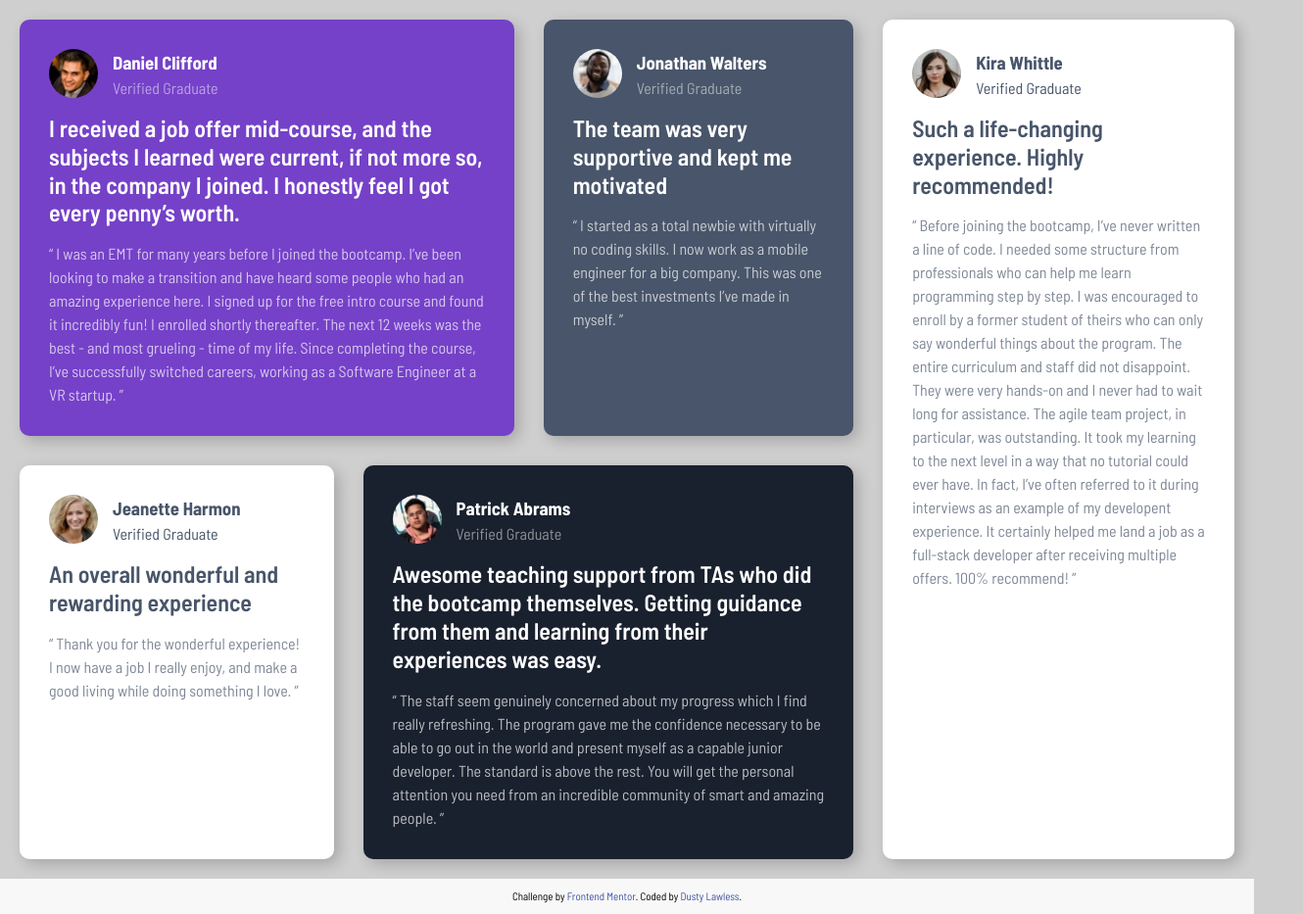
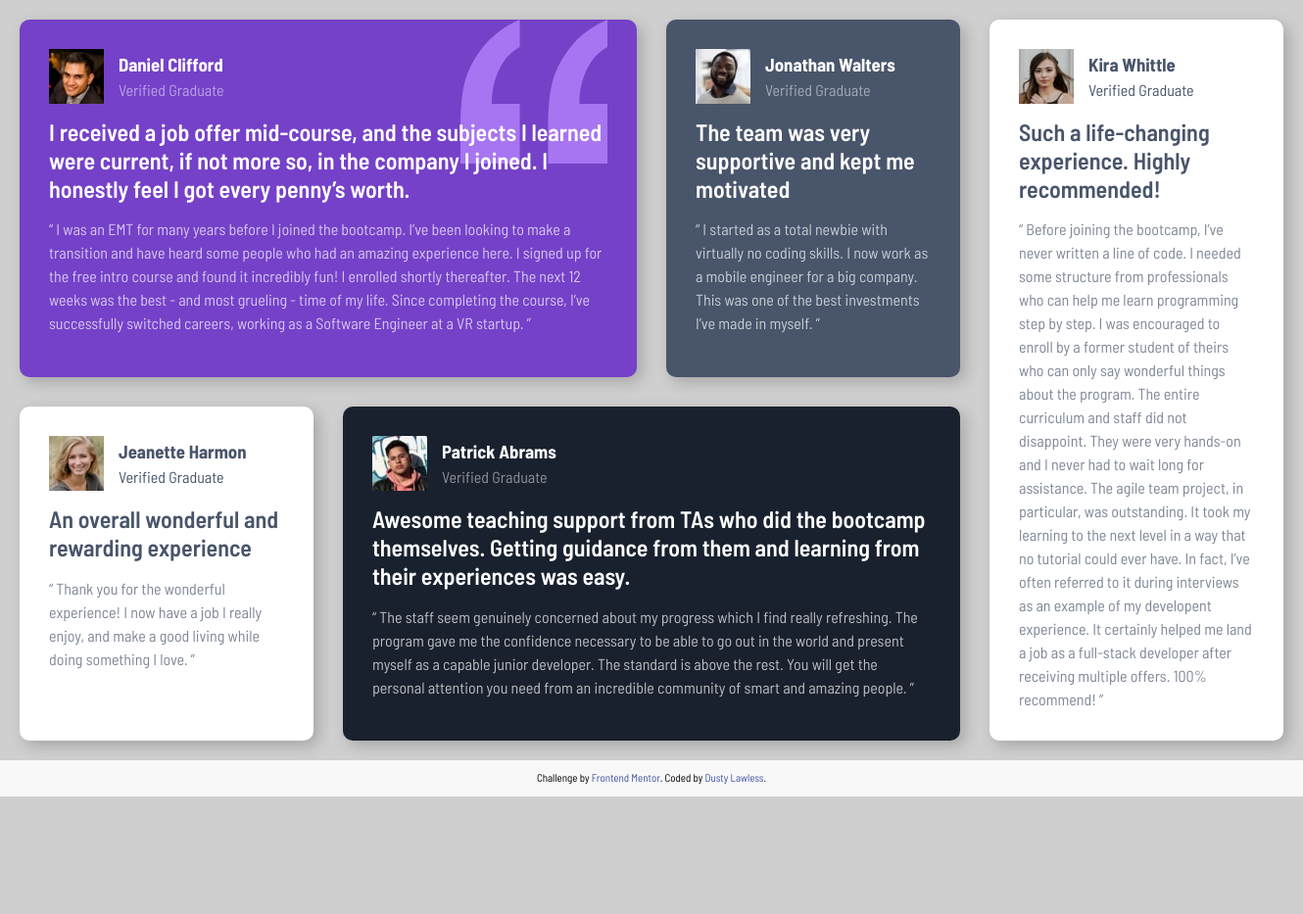
Before and after one commit to djlaw90/testamonials-grid, a plain HTML site: page index.html in a window 1280 px wide. Shown: the whole page at 98% size, 1330 px wide, since content can reach past the window. After the commit the page ends 813 px from the top, so only its background shows below. Drawn offline with Linux system fonts and the light colour scheme.

Commit message:
added quote img to daniel card

```diff
--- a/index.html
+++ b/index.html
@@ -19,7 +19,7 @@
 
     <div class="card" id="daniel">
       <div class="id">
-        <img src="./images/image-daniel.jpg" alt="Daniel pic">
+        <img class="avatar-img" src="./images/image-daniel.jpg" alt="Daniel pic">
         <div class="card-headings">
           <h3 class="name">Daniel Clifford</h3>
           <h4 class="title">Verified Graduate</h4>
@@ -37,7 +37,7 @@
 
     <div class="card" id="jonathan">
       <div class="id">
-        <img src="./images/image-jonathan.jpg" alt="Jonathan pic">
+        <img class="avatar-img" src="./images/image-jonathan.jpg" alt="Jonathan pic">
         <div class="card-headings">
           <h3 class="name">Jonathan Walters</h3>
           <h4 class="title">Verified Graduate</h4>
@@ -50,7 +50,7 @@
 
     <div class="card" id="jeanette">
       <div class="id">
-        <img src="./images/image-jeanette.jpg" alt="Jeanette pic">
+        <img class="avatar-img" src="./images/image-jeanette.jpg" alt="Jeanette pic">
         <div class="card-headings">
           <h3 class="name">Jeanette Harmon</h3>
           <h4 class="title">Verified Graduate</h4>
@@ -63,7 +63,7 @@
 
     <div class="card" id="patrick">
       <div class="id">
-        <img src="./images/image-patrick.jpg" alt="Patrick pic">
+        <img class="avatar-img" src="./images/image-patrick.jpg" alt="Patrick pic">
         <div class="card-headings">
           <h3 class="name">Patrick Abrams</h3>
           <h4 class="title">Verified Graduate</h4>
@@ -79,7 +79,7 @@
 
     <div class="card" id="kira">
       <div class="id">
-        <img src="./images/image-kira.jpg" alt="Kira pic">
+        <img class="avatar-img" src="./images/image-kira.jpg" alt="Kira pic">
         <div class="card-headings">
           <h3 class="name">Kira Whittle</h3>
           <h4 class="title">Verified Graduate</h4>
--- a/styles.css
+++ b/styles.css
@@ -7,11 +7,22 @@
     --light-grayish-blue: hsl(210, 46%, 95%);
 }
 
-.card img {
+.card .avatar {
     width: 50px;
     height: 50px;
     border-radius: 50%;
     object-fit: cover;
+}
+
+#daniel {
+    grid-area: daniel;
+    background-color: var(--moderate-violet);
+    color: var(--white);
+    position: relative;
+    background-image: url('./images/bg-pattern-quotation.svg');
+    background-repeat: no-repeat;
+    background-size: 150px;
+    background-position: top right 30px;
 }
 
 .id {
@@ -20,7 +31,7 @@
 }
 
 body {
-    font-family: "Barlow Semi Condensed", serif;
+    font-family: "Barlow Semi Condensed", sans-serif;
     height: 100%;
     margin: 0;
     grid-template-rows: 1fr auto;
@@ -32,7 +43,7 @@ body {
 
 .container {
     display: grid;
-    grid-template-columns: repeat(auto-fit, minmax(1fr, 1fr));
+    grid-template-columns: repeat(auto-fit, minmax(300px, 1fr));
     grid-template-rows: auto auto;
     grid-template-areas:
       "daniel daniel jonathan kira"
```
